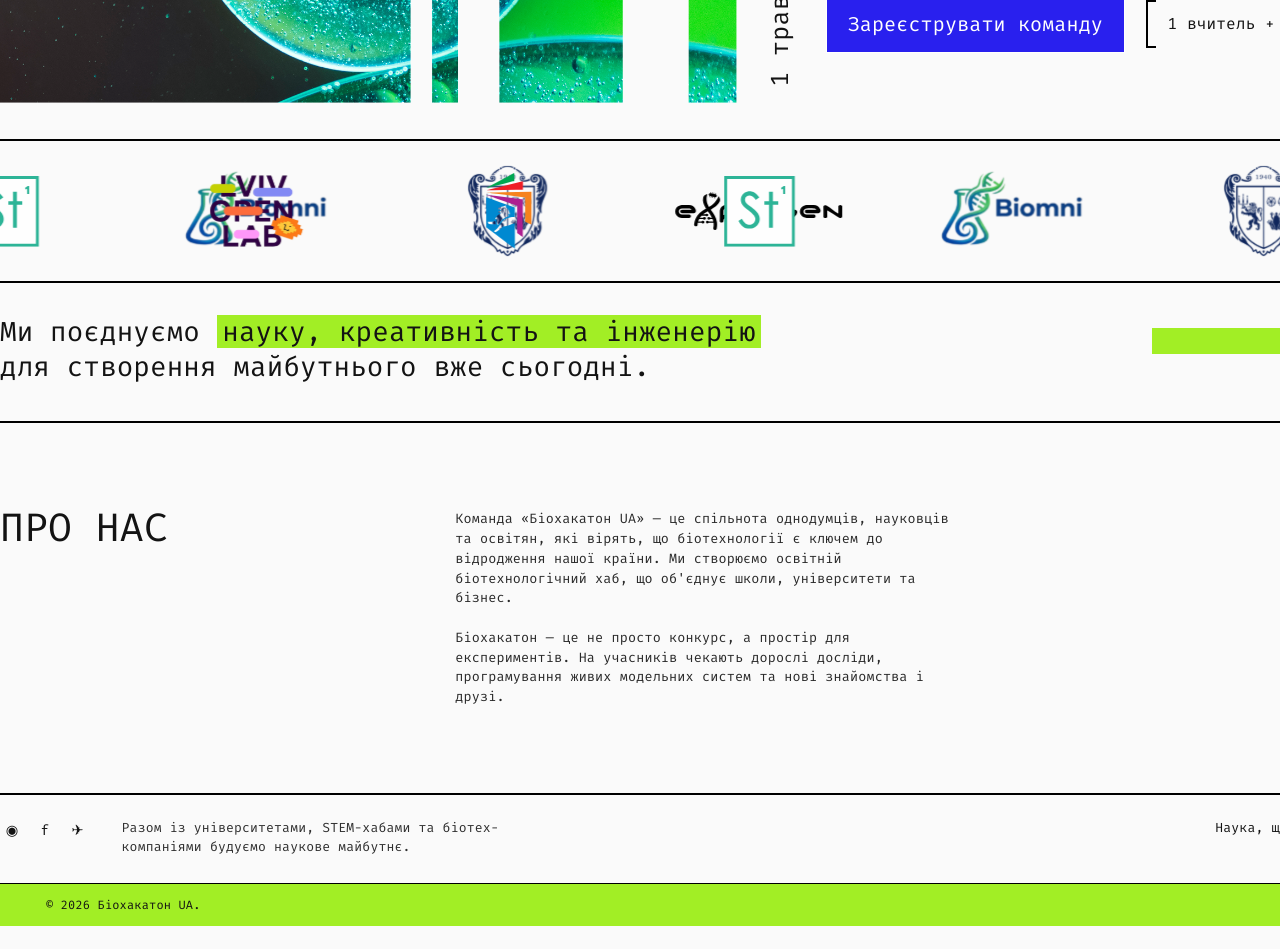
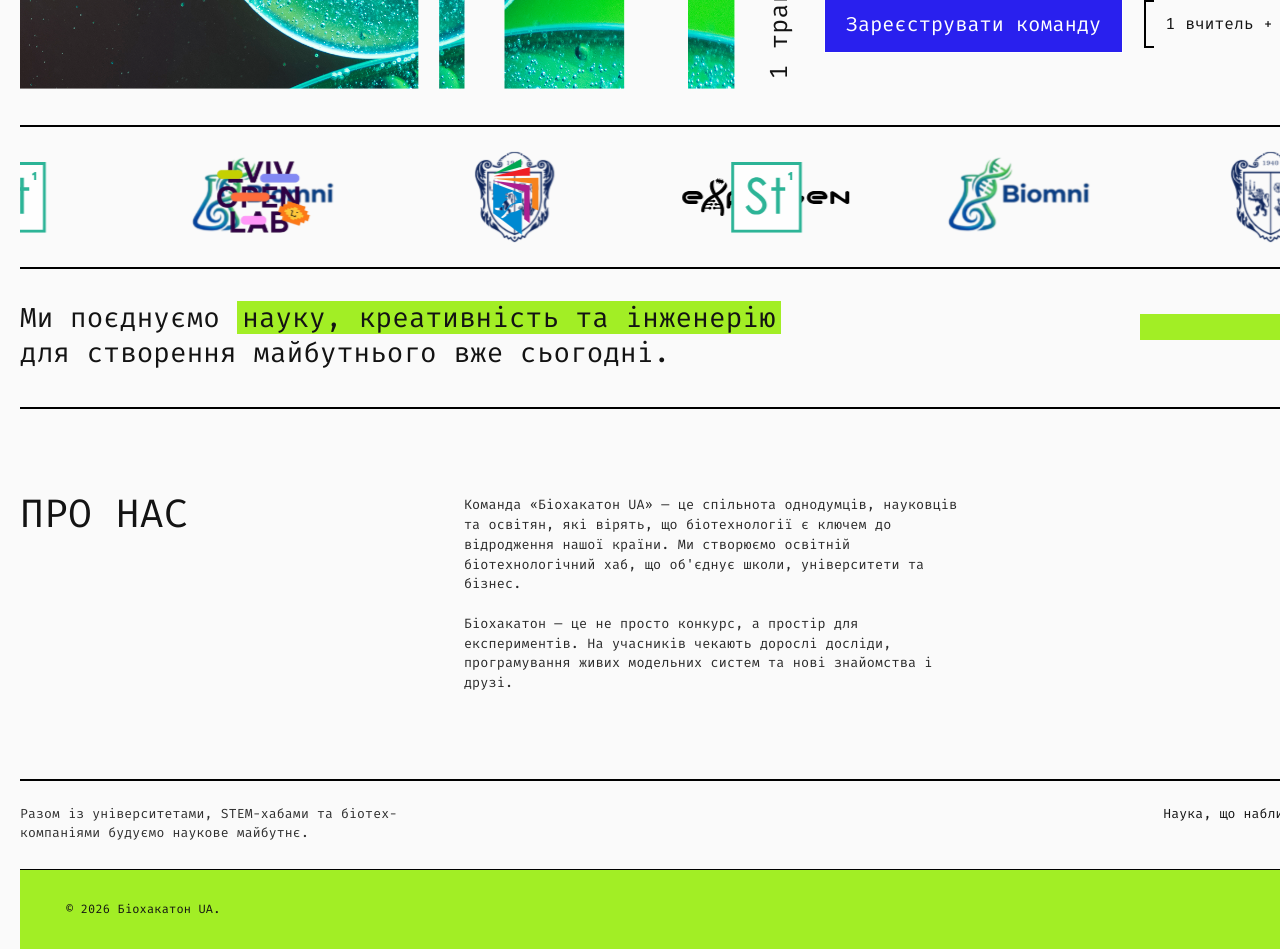
Before and after one commit to khadai/biohack-landing, a Next.js app: page / in a window 1280 px wide. Shown: the part 500-1449 px from the top of the page. Before the commit the page ends 1426 px from the top, so only its background shows below. Built offline with nearby package versions, Linux system fonts and the light colour scheme.

Commit message:
add form link

```diff
--- a/app/globals.css
+++ b/app/globals.css
@@ -21,6 +21,7 @@ body {
     margin: 0 auto;
     max-width: 1440px;
     min-height: 100vh;
+    padding: 0 20px;
 }
 
 .section {
@@ -365,6 +366,10 @@ body {
 }
 
 @media (max-width: 760px) {
+    body {
+        padding: 0 20px;
+    }
+
     .header {
         flex-wrap: wrap;
         padding-block: 1rem;
--- a/app/page.tsx
+++ b/app/page.tsx
@@ -9,12 +9,12 @@ import stLogo from "./assets/partners-logos/st.svg";
 
 export default function Home() {
     const partners = [
-    { src: lvivOpenLabLogo, alt: "Lviv Open Lab" },
-    { src: lvivdepLogo, alt: "Львівська міська рада" },
-    { src: stLogo, alt: "ST" },
-    { src: biomniLogo, alt: "Biomni" },
-    { src: lnuLogo, alt: "ЛНУ" },
-    { src: explogenLogo, alt: "Explogen" },
+        {src: lvivOpenLabLogo, alt: "Lviv Open Lab"},
+        {src: lvivdepLogo, alt: "Львівська міська рада"},
+        {src: stLogo, alt: "ST"},
+        {src: biomniLogo, alt: "Biomni"},
+        {src: lnuLogo, alt: "ЛНУ"},
+        {src: explogenLogo, alt: "Explogen"},
     ];
 
     return (
@@ -38,7 +38,9 @@ export default function Home() {
                     {/*<a className="icon-link" href="#" aria-label="Instagram">*/}
                     {/*  ◉*/}
                     {/*</a>*/}
-          <a className="apply-button" href="#register">
+                    <a className="apply-button"
+                       href="https://docs.google.com/forms/d/e/1FAIpQLSewgVPxmdWa7_CQ9nDquRHNNQpOfq7f2PDpmIqWULx2IddUZA/viewform"
+                       target='_blank'>
                         Подати заявку
                     </a>
                 </div>
@@ -47,19 +49,21 @@ export default function Home() {
             <main>
                 <section className="section hero">
                     <div className="hero-image-wrap">
-            <Image src={heroImage} alt="Зображення біохакатону" priority />
+                        <Image src={heroImage} alt="Зображення біохакатону" priority/>
                     </div>
                     <div className="hero-meta">1 травня 2026 | Lviv Open Lab</div>
                     <div className="hero-content">
-            <h1>ІІ<br /> УЧНІВСЬКИЙ БІОХАКАТОН</h1>
+                        <h1>ІІ<br/> УЧНІВСЬКИЙ БІОХАКАТОН</h1>
                         <p className="hero-subtitle">Біотехнології після війни</p>
                         <p className="hero-copy">
                             Одноденний науково-технічний інтенсив у Львові,
-              <br />
+                            <br/>
                             де біологія стає інструментом відновлення України.
                         </p>
                         <div className="hero-actions" id="register">
-              <a className="primary-button" href="#">
+                            <a className="primary-button"
+                               href="https://docs.google.com/forms/d/e/1FAIpQLSewgVPxmdWa7_CQ9nDquRHNNQpOfq7f2PDpmIqWULx2IddUZA/viewform"
+                               target='_blank'>
                                 Зареєструвати команду
                             </a>
                             <span className="hero-note">1 вчитель + 3-4 учні</span>
@@ -73,14 +77,14 @@ export default function Home() {
                             <div className="partners-group">
                                 {partners.map((partner) => (
                                     <div className="partner-item" key={partner.alt}>
-                    <Image src={partner.src} alt={partner.alt} />
+                                        <Image src={partner.src} alt={partner.alt}/>
                                     </div>
                                 ))}
                             </div>
                             <div className="partners-group" aria-hidden="true">
                                 {partners.map((partner, index) => (
                                     <div className="partner-item" key={`${partner.alt}-${index}`}>
-                    <Image src={partner.src} alt="" />
+                                        <Image src={partner.src} alt=""/>
                                     </div>
                                 ))}
                             </div>
@@ -91,7 +95,7 @@ export default function Home() {
                 <section className="section quote">
                     Ми поєднуємо{" "}
                     <span className="highlight">науку, креативність та інженерію</span>
-          <br />
+                    <br/>
                     для створення майбутнього вже сьогодні.
                 </section>
 
@@ -102,8 +106,8 @@ export default function Home() {
                         освітян, які вірять, що біотехнології є ключем до відродження нашої
                         країни. Ми створюємо освітній біотехнологічний хаб, що об&apos;єднує
                         школи, університети та бізнес.
-            <br />
-            <br />
+                        <br/>
+                        <br/>
                         Біохакатон — це не просто конкурс, а простір для експериментів. На
                         учасників чекають дорослі досліди, програмування живих модельних
                         систем та нові знайомства і друзі.
@@ -112,17 +116,17 @@ export default function Home() {
             </main>
 
             <footer className="section footer">
-        <div className="socials">
-          <a href="#" aria-label="Instagram">
-            ◉
-          </a>
-          <a href="#" aria-label="Facebook">
-            f
-          </a>
-          <a href="#" aria-label="Telegram">
-            ✈
-          </a>
-        </div>
+                {/*<div className="socials">*/}
+                {/*    <a href="#" aria-label="Instagram">*/}
+                {/*        ◉*/}
+                {/*    </a>*/}
+                {/*    <a href="#" aria-label="Facebook">*/}
+                {/*        f*/}
+                {/*    </a>*/}
+                {/*    <a href="#" aria-label="Telegram">*/}
+                {/*        ✈*/}
+                {/*    </a>*/}
+                {/*</div>*/}
                 <p>
                     Разом із університетами, STEM-хабами та біотех-компаніями будуємо
                     наукове майбутнє.
@@ -131,7 +135,16 @@ export default function Home() {
             </footer>
             <div className="bottom-strip">
                 <span>© 2026 Біохакатон UA.</span>
-        <span className="menu-mark">☰</span>
+                <Image
+                    src="/logo.svg"
+                    alt="Logo"
+                    width={40}
+                    height={56}
+                    priority
+                    // style={{fill: 'red'}}
+                    // fill='black'
+                />
+                {/*<span className="menu-mark">☰</span>*/}
             </div>
         </div>
     );
```
Also changed, not shown: public/logo.svg. Lines whose indentation alone changed are shown as unchanged.
